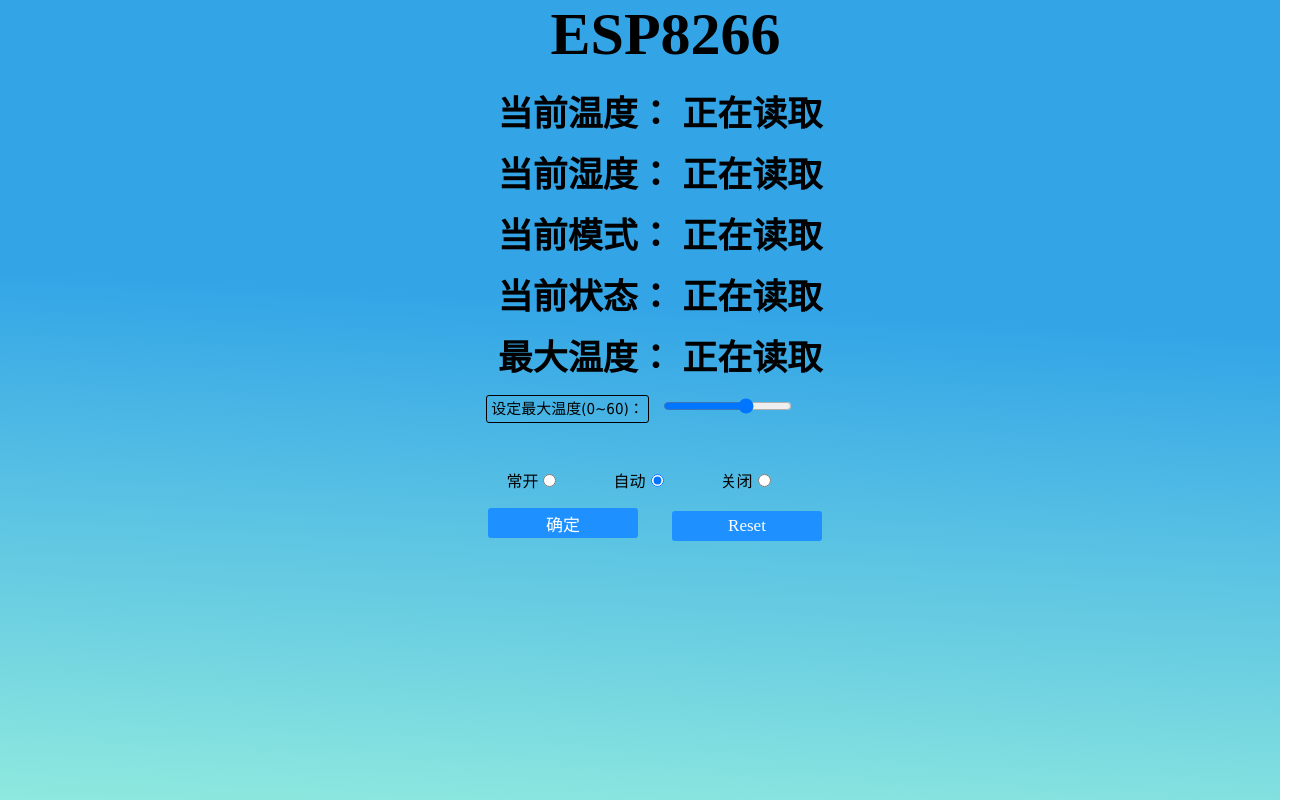
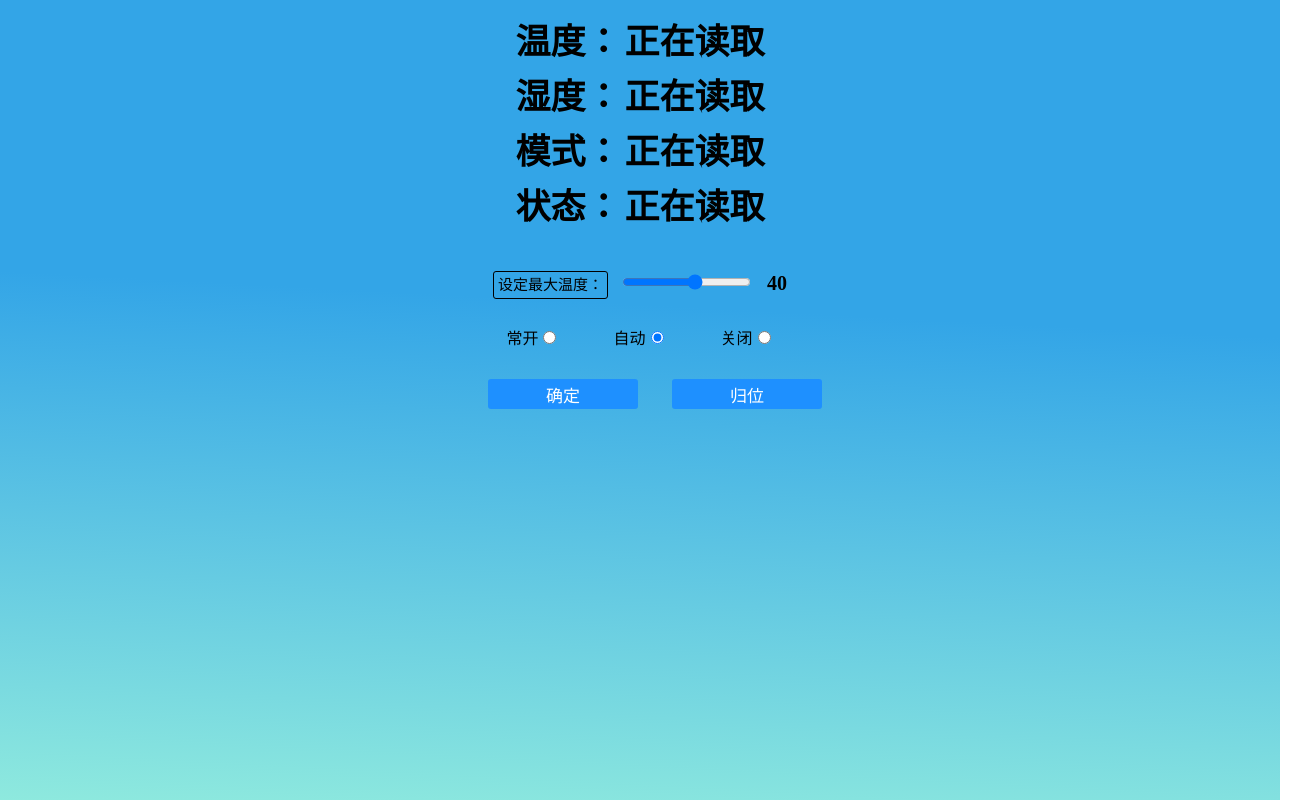
Before and after one commit to Sanchicc/heatSink_arduino, a plain HTML site: page heat-sink/data/index.html in a window 1280 px wide. Shown: the whole page, 1306 px wide, since content can reach past the window. Drawn offline with Linux system fonts and the light colour scheme; no server answers.

Commit message:
change:更改布局,修改了按钮

```diff
--- a/heat-sink/data/css/theme.css
+++ b/heat-sink/data/css/theme.css
@@ -2,24 +2,21 @@ body {
     margin: 0px;
     padding: 0px;
     position: absolute;
-    top: -20px; /* 干掉页面上面的傻逼白边 */
+    top: -20px;
+    /* 干掉页面上面的傻逼白边 */
     left: 0px;
     width: 100%;
     height: 100%;
     border: 0px;
 }
 
-.button_div {
-    margin: 0 auto;
-    background: linear-gradient(183deg, #33a5e7 39%, #8ee9de 100%);
-    background-repeat: no-repeat;
-    width: 100%;
-    height: 100%;
+p {
+    margin: 30px 20px;
 }
 
-h1{
+h1 {
     font-size: 60px;
-    margin:20px 0px 5px 0px;
+    margin: 20px 0px 5px 0px;
     text-align: center;
     position: relative;
     left: 2%;
@@ -51,6 +48,23 @@ h1{
     /* margin-right:30px; */
 }
 
+.button_div {
+    margin: 0 auto;
+    background: linear-gradient(183deg, #33a5e7 39%, #8ee9de 100%);
+    background-repeat: no-repeat;
+    width: 100%;
+    height: 100%;
+}
+
+.tables {
+    padding: 10px;
+    list-style: none;
+    font-size: 35px;
+    font-weight: 900;
+    color: black;
+    font-family: Arial, Helvetica, sans-serif;
+}
+
 /* 鼠标进入 */
 .button:hover {
     background: #5599FF;
@@ -61,13 +75,17 @@ h1{
     background-color: aqua;
 }
 
-ul li {
-    margin-top: 10px;
-    list-style: none;
-    font-size: 35px;
-    font-weight: 900;
-    color: black;
-    font-family: Arial, Helvetica, sans-serif;
+.radio {
+    margin: 0px 25px;
+}
+
+#rangeCurrentValue {
+    font: normal bolder 20px "";
+    margin-left: 10px;
+}
+
+#radio_list {
+    margin: 0px 40px;
 }
 
 #setText {
@@ -111,11 +129,3 @@ ul li {
     border-bottom-style: solid;
     border-left-style: solid;
 }
-
-#radio_list {
-    margin: 0px 40px;
-}
-
-.radio {
-    margin: 0px 25px;
-}
--- a/heat-sink/data/index.html
+++ b/heat-sink/data/index.html
@@ -10,21 +10,31 @@
 <body>
     <div class="button_div">
         <center>
-            <h1><strong>ESP8266</strong></h1>
-            <ul>
-                <li>当前温度： <span id="Temperature">正在读取</span></li>
-                <li>当前湿度： <span id="Humidity">正在读取</span></li>
-                <li>当前模式： <span id="Model">正在读取</span></li>
-                <li>当前状态： <span id="fanStatus">正在读取</span></li>
-                <li>最大温度： <span id="Temperature_MAX">正在读取</span></li>
-            </ul>
+            <h1></h1>
+            <table class="tables">
+                <tr>
+                    <td>温度： </td>
+                    <td><span id="Temperature">正在读取</span></td>
+                </tr>
+                <tr>
+                    <td>湿度：</td>
+                    <td><span id="Humidity">正在读取</span></td>
+                </tr>
+                <tr>
+                    <td>模式：</td>
+                    <td><span id="Model">正在读取</span></td>
+                <tr>
+                    <td>状态：</td>
+                    <td> <span id="fanStatus">正在读取</span></td>
+                </tr>
+            </table>
 
             <form action="fan" method="post">
                 <p>
-                    <span id="setText">设定最大温度(0~60)：</span>
-                    <input type="range" value="40" max="60" min="0" name="max_t" id="set_max_t">
+                    <span id="setText">设定最大温度：</span>
+                    <input type="range" value="40" max="70" min="0" name="max_t" id="setMaxT">
+                    <span id="rangeCurrentValue"></span>
                 </p>
-                </br>
 
                 <div id="radio_list">
                     <P>
@@ -33,8 +43,10 @@
                         <span class="radio">关闭<input type="radio" value="close" name="status"></span>
                     </P>
 
+                    <p>
                     <input type="submit" value="确定" class="button">
-                    <input type="reset" class="button">
+                    <input type="button" value="归位" class="button" onclick="reset()">
+                    </p>
                 </div>
             </form>
         </center>
--- a/heat-sink/data/js/ajax.js
+++ b/heat-sink/data/js/ajax.js
@@ -4,14 +4,19 @@ getTemperature_MAX();
 getfanStatus();
 getHumidity();
 
-setInterval(function () {
-    // Call a function repetatively with 1 Second interval
-    getData();
-    getModel();
-    getTemperature_MAX();
-    getfanStatus();
-    getHumidity();
-}, 1000); //1000mSeconds update rate
+// setInterval(function () {
+//     getData();
+//     getModel();
+//     getTemperature_MAX();
+//     getfanStatus();
+//     getHumidity();
+// }, 1000);
+
+setInterval(
+    function () {
+        var rangeCurrentValue = document.getElementById('rangeCurrentValue');
+        rangeCurrentValue.innerText = document.getElementById('setMaxT').value;
+    }, 50);
 
 function getData() {
     var xhttp = new XMLHttpRequest();
@@ -28,7 +33,14 @@ function getModel() {
     var xhttp = new XMLHttpRequest();
     xhttp.onreadystatechange = function () {
         if (this.readyState == 4 && this.status == 200) {
-            document.getElementById("Model").innerHTML = this.responseText;
+            // 同步单选框
+            var i;
+            switch (this.responseText) {
+                case 'open': i = 0; break;
+                case 'close': i = 2; break;
+                default: i = 1;
+            }
+            document.querySelectorAll('#radio_list P input')[i] = true;
         }
     };
     xhttp.open("GET", "Model", true);
@@ -39,7 +51,8 @@ function getTemperature_MAX() {
     var xhttp = new XMLHttpRequest();
     xhttp.onreadystatechange = function () {
         if (this.readyState == 4 && this.status == 200) {
-            document.getElementById("Temperature_MAX").innerHTML = this.responseText;
+            // 设一下值
+            document.getElementById('setMaxT').value = this.responseText;
         }
     };
     xhttp.open("GET", "Temperature_MAX", true);
@@ -67,3 +80,8 @@ function getHumidity() {
     xhttp.open("GET", "Humidity", true);
     xhttp.send();
 }
+
+function reset() {
+    document.getElementById('setMaxT').value = '40';
+    document.querySelectorAll('#radio_list P input')[1] = true;
+}
```
Also changed, not shown: 3 other files.
